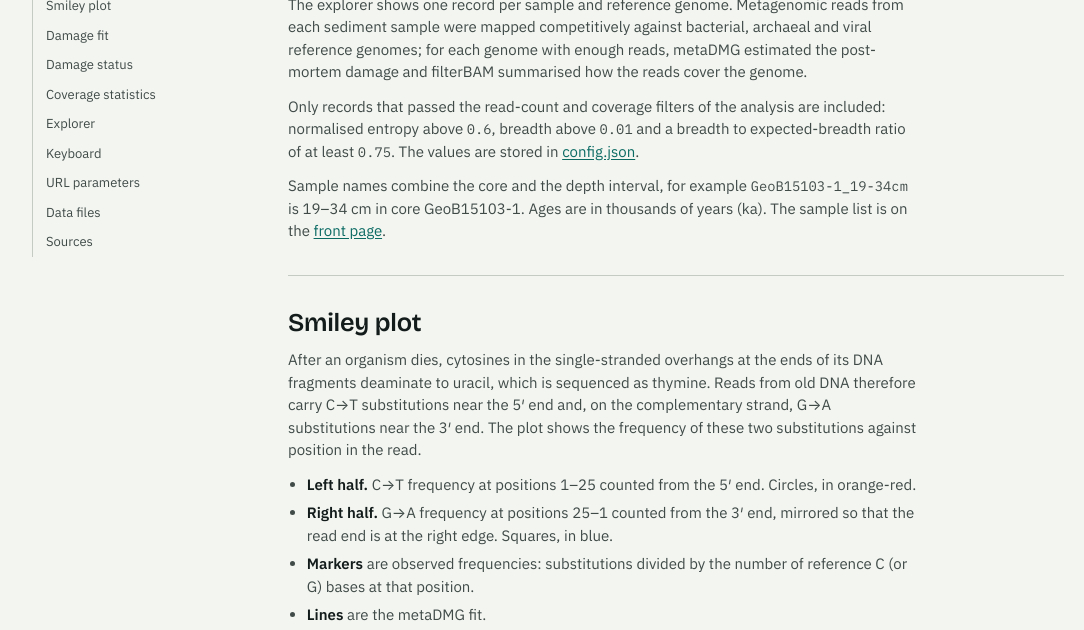
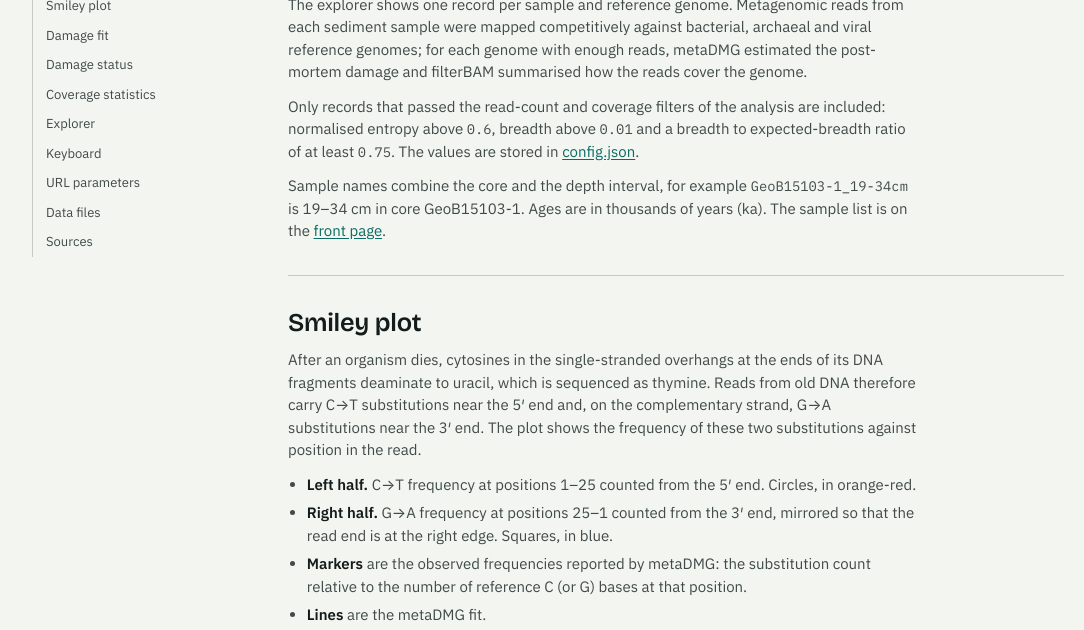
Before and after one commit to genomewalker/sapropel-smiley-plots, a plain HTML site: page help.html in a window 1280 px wide. Shown: the part 159-789 px from the top of the page, without its empty margins (92-1176 px from the left). Drawn offline with nearby package versions, Linux system fonts and the light colour scheme.

Commit message:
Fix small wording and markup issues found in the browser check
- Singular and plural counts in the group list and the compare dialog.
- Keep ':' readable in the sort parameter of shared URLs.
- Describe observed frequencies as reported by metaDMG; they are not
  always exactly count / reference bases.
- Core chart on the front page is a group of links, not an image.
- Retake two screenshots.

```diff
--- a/help.html
+++ b/help.html
@@ -76,8 +76,8 @@
                     <li><strong>Left half.</strong> C→T frequency at positions 1–25 counted from the 5′ end. Circles, in orange-red.</li>
                     <li><strong>Right half.</strong> G→A frequency at positions 25–1 counted from the 3′ end, mirrored so that
                         the read end is at the right edge. Squares, in blue.</li>
-                    <li><strong>Markers</strong> are observed frequencies: substitutions divided by the number of reference
-                        C (or G) bases at that position.</li>
+                    <li><strong>Markers</strong> are the observed frequencies reported by metaDMG: the substitution count
+                        relative to the number of reference C (or G) bases at that position.</li>
                     <li><strong>Lines</strong> are the metaDMG fit.</li>
                     <li><strong>Vertical axis.</strong> Shared by both halves. It extends to at least 35% so that weak profiles
                         are not stretched to look strong.</li>
--- a/js/url-state.js
+++ b/js/url-state.js
@@ -3,7 +3,7 @@
 //   sample            sample name, e.g. GeoB15103-1_19-34cm
 //   taxon             reference accession of the open taxon, e.g. GCF_000759875.1
 //   path              taxonomy drill-down, "/"-separated with rank prefixes,
-//                     e.g. d__Bacteria/p__Cyanobacteriota
+//                     e.g. d__Bacteria/p__Cyanobacteria
 //   status            damaged | non-damaged
 //   q                 text filter over taxonomy columns
 //   min_damage        minimum damage estimate (0–1)
```
Also changed, not shown: index.html (+1 -1 lines), docs/screenshots/desktop-compare-taxa.png, docs/screenshots/tablet-explorer.png, llms.txt, 1 other file.
